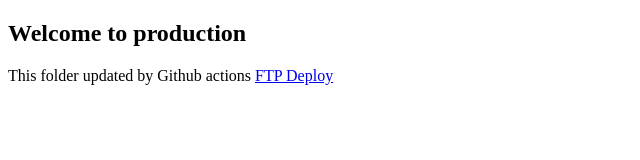
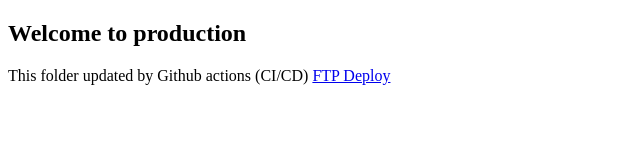
Before and after one commit to harpreetsinghdt/learn_git_actions, a plain HTML site: page index.html in a window 1280 px wide. Shown: the whole page, without its empty margins (0-640 px from the left). Drawn offline with Linux system fonts and the light colour scheme.

```diff
--- a/index.html
+++ b/index.html
@@ -10,7 +10,7 @@
 		<h2>
 			Welcome to production
 		</h2>
-		<p>This folder updated by Github actions <a href="https://github.com/marketplace/actions/ftp-deploy" target="_blank"> FTP Deploy</a></p>
+		<p>This folder updated by Github actions (CI/CD) <a href="https://github.com/marketplace/actions/ftp-deploy" target="_blank"> FTP Deploy</a></p>
 
 	</div>
 </body>
```
